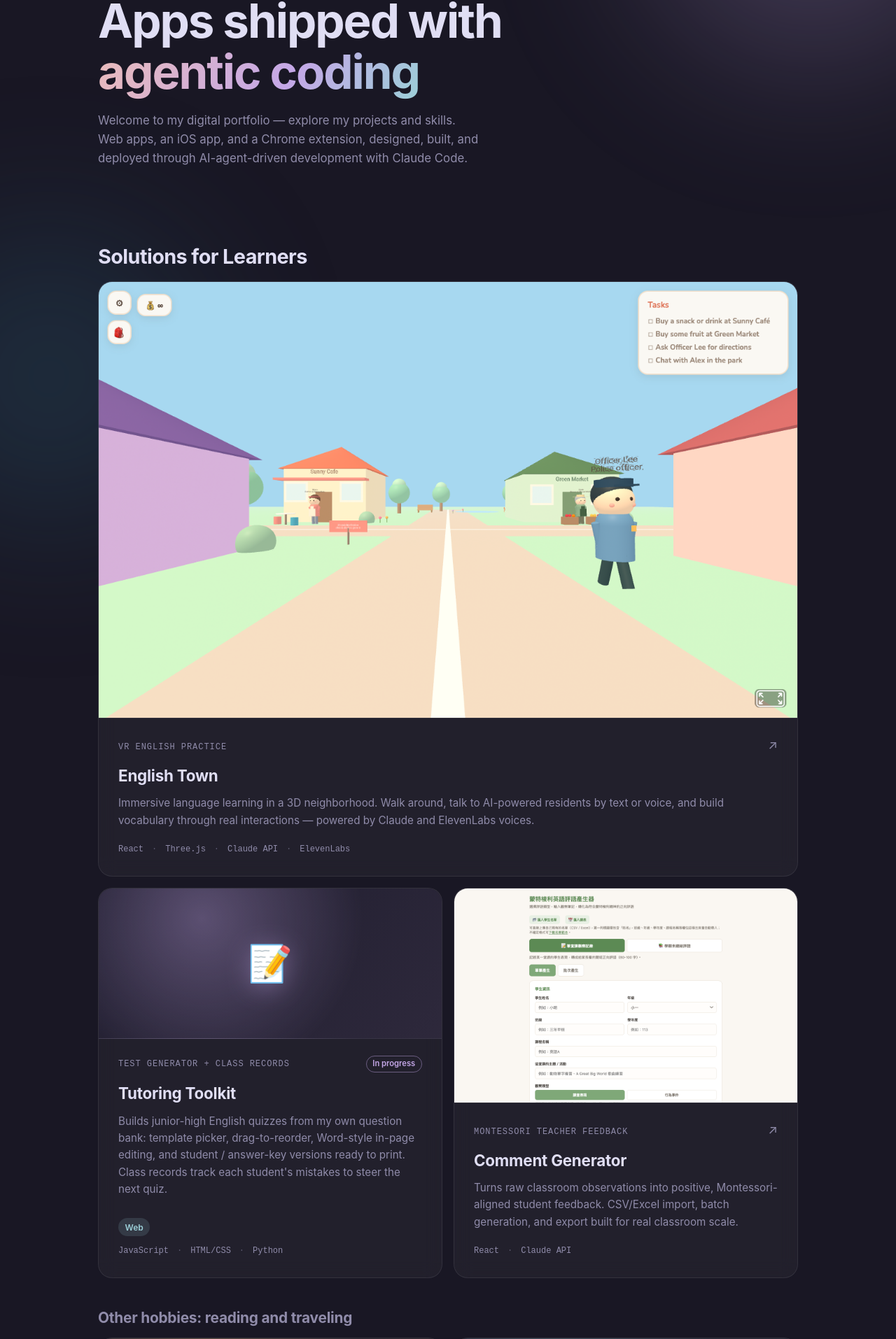
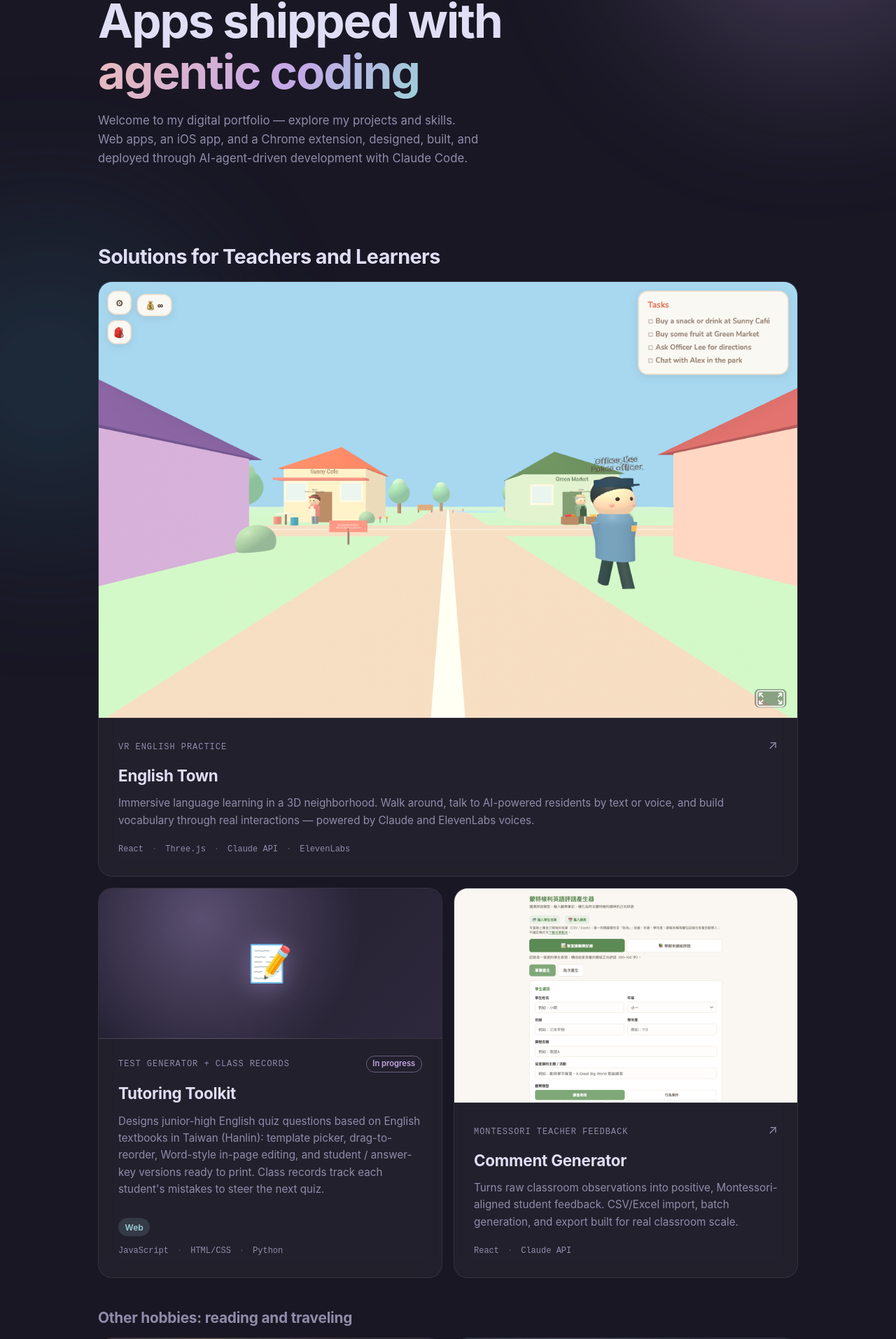
Before and after one commit to yungfen/yungfen.github.io, a React (Vite) app in the folder portfolio/: page / in a window 1280 px wide. Shown: the part 231-2145 px from the top of the page at 70% size. Built offline with nearby package versions, Linux system fonts and the light colour scheme.

Commit message:
Rename to Solutions for Teachers and Learners; name textbook source
Co-Authored-By: Claude Opus 5.5 <noreply@anthropic.com>
Claude-Session: https://claude.ai/code/session_01LZQL1MHQtxtwgawzKEYiXx

```diff
--- a/portfolio/src/App.jsx
+++ b/portfolio/src/App.jsx
@@ -65,7 +65,7 @@ const sideProjects = [
     title: 'Tutoring Toolkit',
     subtitle: 'Test generator + class records',
     icon: '📝',
-    description: 'Builds junior-high English quizzes from my own question bank: template picker, drag-to-reorder, Word-style in-page editing, and student / answer-key versions ready to print. Class records track each student\'s mistakes to steer the next quiz.',
+    description: 'Designs junior-high English quiz questions based on English textbooks in Taiwan (Hanlin): template picker, drag-to-reorder, Word-style in-page editing, and student / answer-key versions ready to print. Class records track each student\'s mistakes to steer the next quiz.',
     tech: ['JavaScript', 'HTML/CSS', 'Python'],
     accent: 'iris',
     platforms: ['Web']
@@ -364,7 +364,7 @@ function App() {
 
       <main>
         <section id="projects" className="section">
-          <h2 className="section-title">Solutions for Learners</h2>
+          <h2 className="section-title">Solutions for Teachers and Learners</h2>
           <ProjectGrid items={learnerProjects} />
 
           <h3 className="section-subtitle">Other hobbies: reading and traveling</h3>
```
